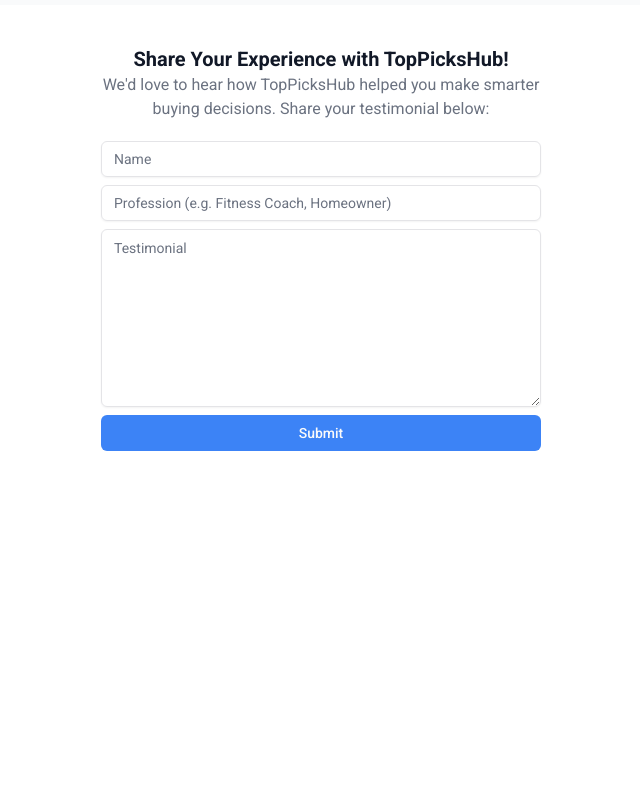
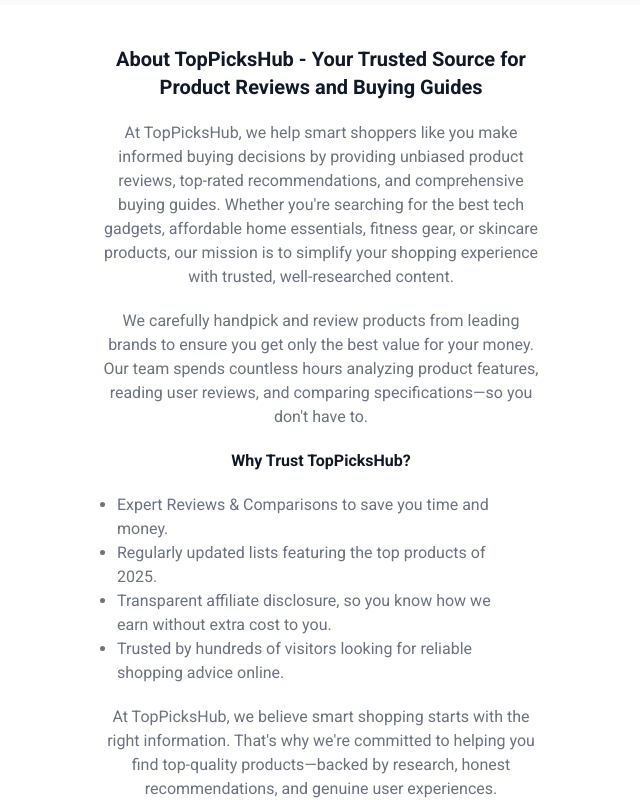
Before and after one commit to irefransdotdev/top-picks-hub, a Next.js app: page / in a window 1280 px wide. Shown: the part 3880-4680 px from the top of the page, without its empty margins (319-959 px from the left). Before the commit the page ends 4371 px from the top, so only its background shows below. Built offline with nearby package versions, Linux system fonts and the light colour scheme.

Commit message:
Add about us section with animation

```diff
--- a/src/app/page.tsx
+++ b/src/app/page.tsx
@@ -1,3 +1,4 @@
+import AboutUs from "@/components/sections/about-us";
 import Categories from "@/components/sections/categories";
 import Header from "@/components/sections/header";
 import Hero from "@/components/sections/hero";
@@ -45,6 +46,11 @@ export default function Home() {
         </div>
         <div className="bg-white">
           <div className="px-5 container mx-auto max-w-lg flex justify-between items-center py-5">
+            <AboutUs />
+          </div>
+        </div>
+        <div className="bg-white">
+          <div className="px-5 container mx-auto max-w-lg flex justify-between items-center py-5">
             <TestimonialFeedback />
           </div>
         </div>
--- /dev/null
+++ b/src/components/sections/about-us.tsx
@@ -0,0 +1,128 @@
+"use client";
+
+import { useMotion } from "../providers/scroll/MotionProvider";
+
+const AboutUs = () => {
+  const motion = useMotion();
+  return (
+    <section className="text-gray-900 w-full py-5">
+      <div className="px-4 gap-5 flex flex-col items-center text-center">
+        <header>
+          <motion.div
+            className="box"
+            transition={{ type: "spring" }}
+            initial={{ opacity: 0, scale: 0 }}
+            whileInView={{ opacity: 1, scale: 1 }}
+            viewport={{ once: true }}
+          >
+            <h2 className="text-xl text-primary font-bold">
+              About TopPicksHub - Your Trusted Source for Product Reviews and
+              Buying Guides
+            </h2>
+          </motion.div>
+        </header>
+        <motion.div
+          className="box"
+          transition={{ type: "spring", delay: 0.1 }}
+          initial={{ opacity: 0, scale: 0 }}
+          whileInView={{ opacity: 1, scale: 1 }}
+          viewport={{ once: true }}
+        >
+          <p className="text-secondary">
+            At TopPicksHub, we help smart shoppers like you make informed buying
+            decisions by providing unbiased product reviews, top-rated
+            recommendations, and comprehensive buying guides. Whether you're
+            searching for the best tech gadgets, affordable home essentials,
+            fitness gear, or skincare products, our mission is to simplify your
+            shopping experience with trusted, well-researched content.
+          </p>
+        </motion.div>
+        <motion.div
+          className="box"
+          transition={{ type: "spring", delay: 0.1 }}
+          initial={{ opacity: 0, scale: 0 }}
+          whileInView={{ opacity: 1, scale: 1 }}
+          viewport={{ once: true }}
+        >
+          <p className="text-secondary">
+            We carefully handpick and review products from leading brands to
+            ensure you get only the best value for your money. Our team spends
+            countless hours analyzing product features, reading user reviews,
+            and comparing specifications—so you don&#39;t have to.
+          </p>
+        </motion.div>
+        <article className="px-4 gap-5 flex flex-col items-center text-center">
+          <motion.div
+            className="box"
+            transition={{ type: "spring" }}
+            initial={{ opacity: 0, scale: 0 }}
+            whileInView={{ opacity: 1, scale: 1 }}
+            viewport={{ once: true }}
+          >
+            <h3 className="font-bold text-base">Why Trust TopPicksHub?</h3>
+          </motion.div>
+          <ul className="list-disc">
+            <motion.li
+              className="text-secondary text-left"
+              transition={{ type: "spring", delay: 0.1 }}
+              initial={{ opacity: 0, x: -60 }}
+              whileInView={{ opacity: 1, x: 0 }}
+              viewport={{ once: true }}
+            >
+              <p>Expert Reviews & Comparisons to save you time and money.</p>
+            </motion.li>
+            <motion.li
+              className="text-secondary text-left"
+              transition={{ type: "spring", delay: 0.2 }}
+              initial={{ opacity: 0, x: -60 }}
+              whileInView={{ opacity: 1, x: 0 }}
+              viewport={{ once: true }}
+            >
+              <p>Regularly updated lists featuring the top products of 2025.</p>
+            </motion.li>
+            <motion.li
+              className="text-secondary text-left"
+              transition={{ type: "spring", delay: 0.3 }}
+              initial={{ opacity: 0, x: -60 }}
+              whileInView={{ opacity: 1, x: 0 }}
+              viewport={{ once: true }}
+            >
+              <p>
+                Transparent affiliate disclosure, so you know how we earn
+                without extra cost to you.
+              </p>
+            </motion.li>
+            <motion.li
+              className="text-secondary text-left"
+              transition={{ type: "spring", delay: 0.4 }}
+              initial={{ opacity: 0, x: -60 }}
+              whileInView={{ opacity: 1, x: 0 }}
+              viewport={{ once: true }}
+            >
+              <p>
+                Trusted by hundreds of visitors looking for reliable shopping
+                advice online.
+              </p>
+            </motion.li>
+          </ul>
+        </article>
+        <footer>
+          <motion.p
+            className="text-secondary"
+            transition={{ type: "spring" }}
+            initial={{ opacity: 0, scale: 0 }}
+            whileInView={{ opacity: 1, scale: 1 }}
+            viewport={{ once: true }}
+          >
+            At TopPicksHub, we believe smart shopping starts with the right
+            information. That&#39;s why we&#39;re committed to helping you find
+            top-quality products—backed by research, honest recommendations, and
+            genuine user experiences.
+          </motion.p>
+        </footer>
+      </div>
+    </section>
+  );
+};
+
+export default AboutUs;
```
